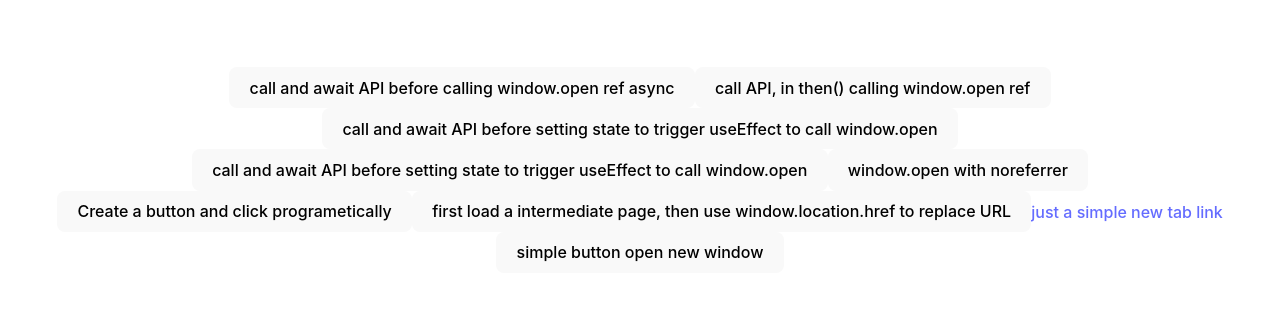
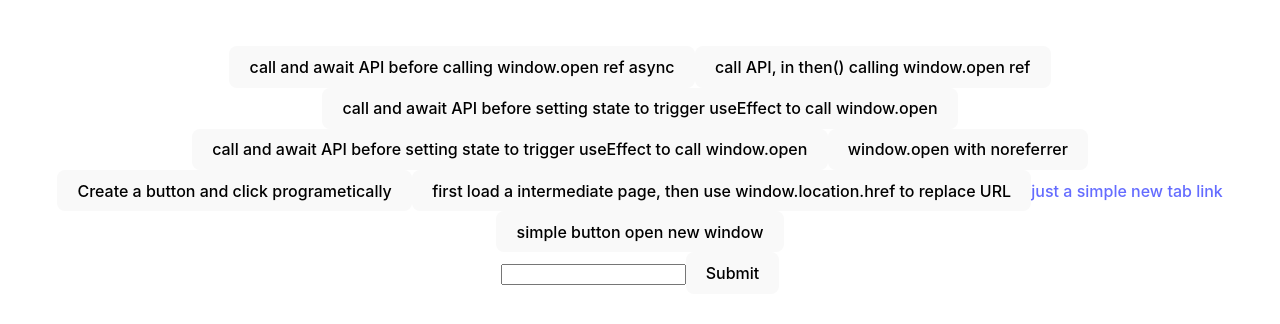
Before and after one commit to mwskwong/geo-permission-browser-behavior, a React (Vite) app: page / in a window 1280 px wide. Shown: the part 230-554 px from the top of the page. Built offline with nearby package versions, Linux system fonts and the light colour scheme.

Commit message:
Update App.tsx

```diff
--- a/src/App.tsx
+++ b/src/App.tsx
@@ -155,6 +155,10 @@ export default function App() {
       </button>
       <a href={url} target="_blank">just a simple new tab link</a>
       <button onClick={() => window.open(url)}>simple button open new window</button>
+      <form onSubmit={() => alert("form sumitted")}>
+        <input name="test" />
+        <button type="submit">Submit</button>
+      </form>
     </div>
   );
 }
```
